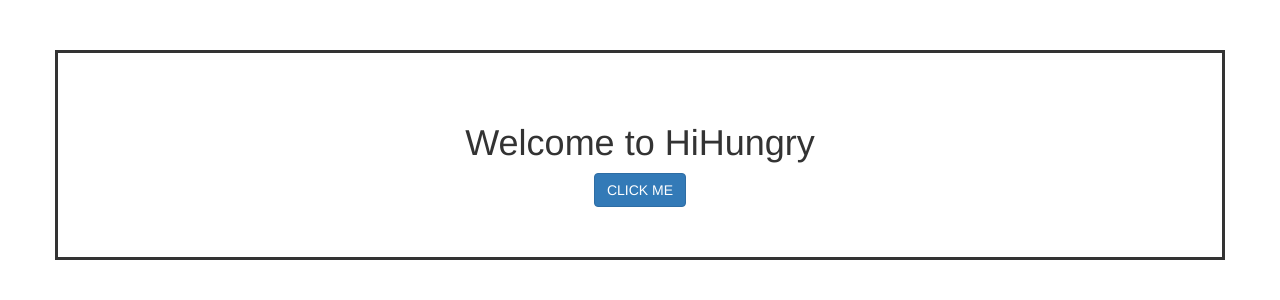
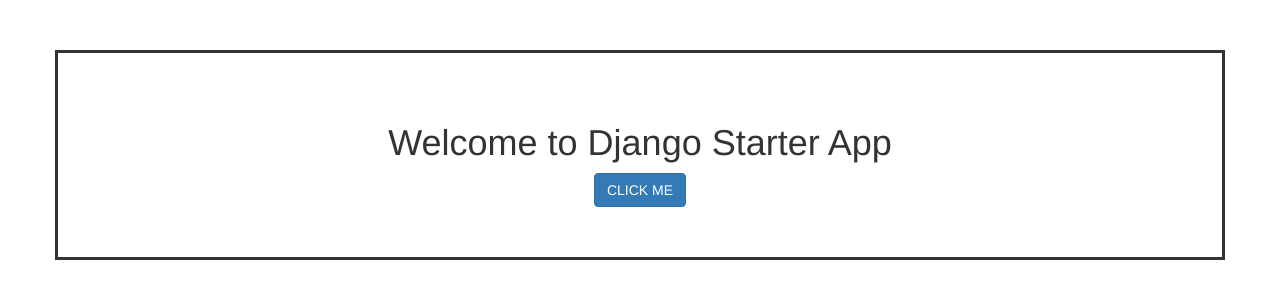
Before and after one commit to gizmo126/django-app-starter, a Django app: page / in a window 1280 px wide. Shown: the top 300 px of the page. Run offline with Django 3.2, Linux system fonts and the light colour scheme; some libraries are stand-ins or nearby versions.

Commit message:
starter app

```diff
--- a/templates/index.html
+++ b/templates/index.html
@@ -3,7 +3,7 @@
 <html lang="en">
 <head>
     <meta charset="utf-8">
-    <title>HiHungry</title>
+    <title>Django App</title>
     <meta name="viewport" content="width=device-width, initial-scale=1.0">
     <meta name="description" content="">
     <meta name="author" content="">
@@ -21,7 +21,7 @@
 </head>
 <body>
     <div class="container">
-      <h1>Welcome to HiHungry</h1>
+      <h1>Welcome to Django Starter App</h1>
       <button id="button" type="button" class="btn btn-primary">CLICK ME</button>
       <div class="container2">
         <h4>CLICKED</h4>
```
